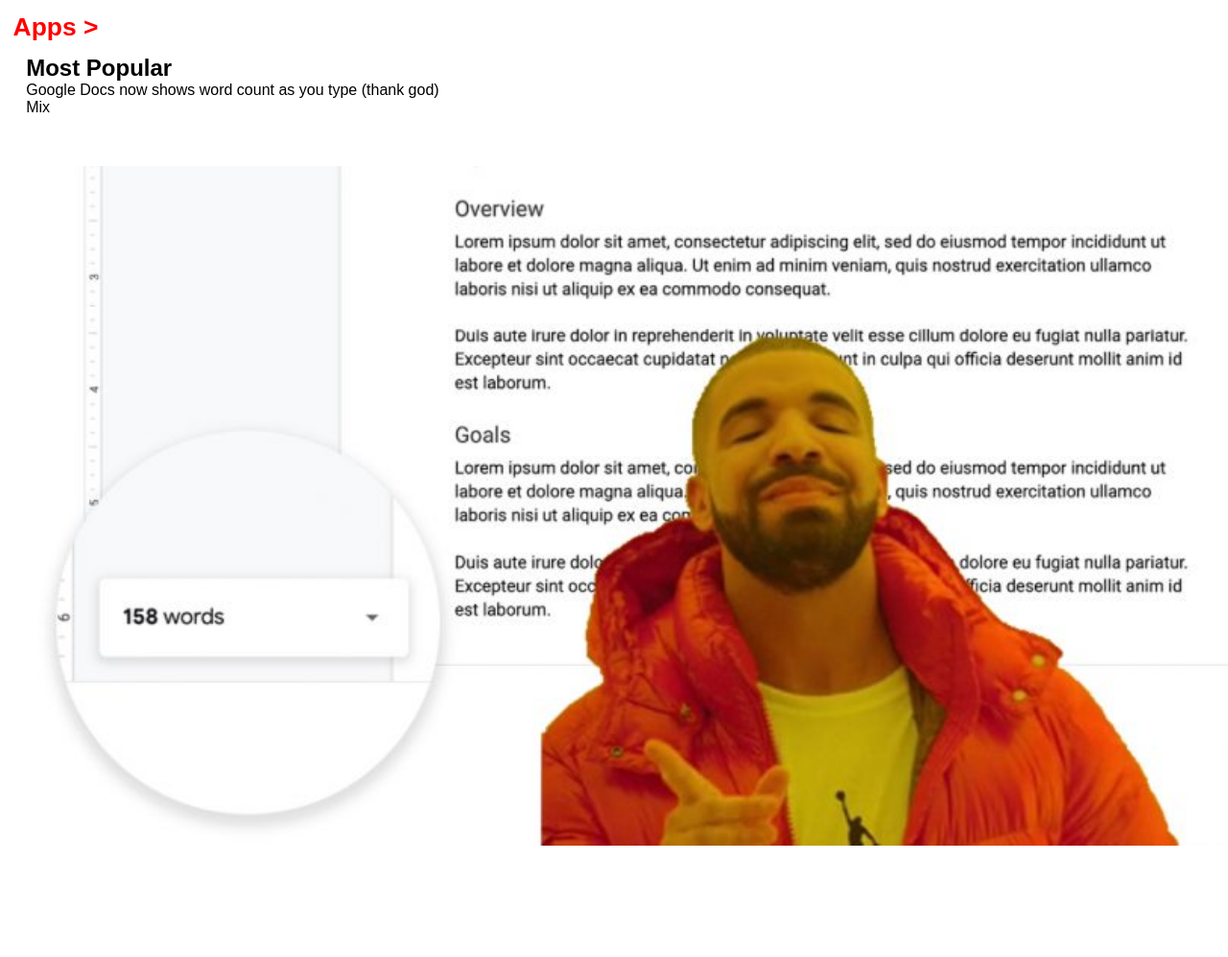
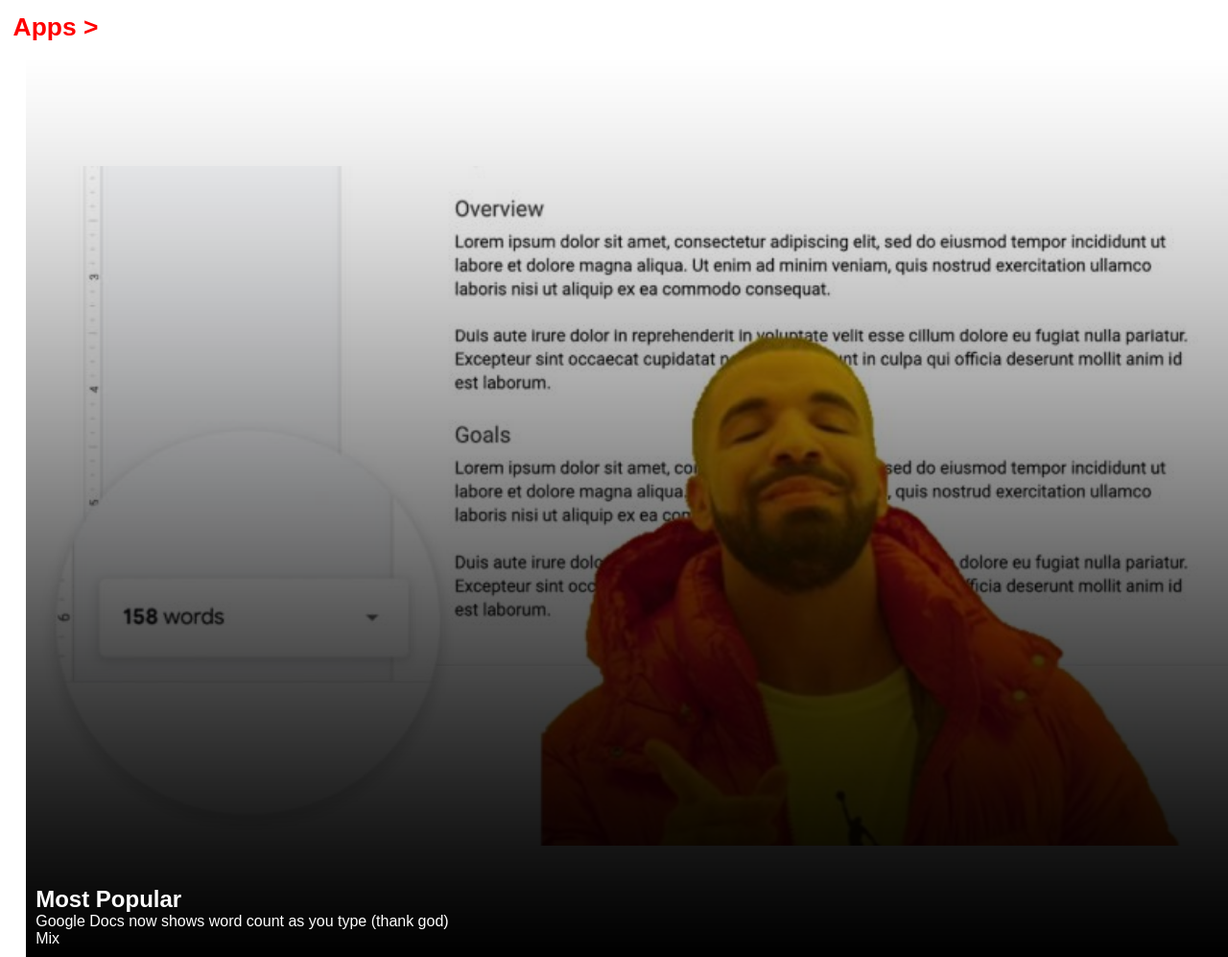
Before and after one commit to fedgut/building_with_responsive_design, a website: page index.html in a window 1280 px wide. Shown: the part 1180-2177 px from the top of the page at 96% size. Drawn offline with Linux system fonts and the light colour scheme.

Commit message:
adding background overlar

```diff
--- a/index.html
+++ b/index.html
@@ -132,6 +132,7 @@
         </h1>
         <article class="most-popular">
             <div class="background">
+                <div class="background-over">
                     <h2 class="article-header">
                         Most Popular
                     </h2>
@@ -139,6 +140,7 @@
                     <p class="author">
                         Mix
                     </p>
+                </div>
             </div>
         </article>
         <article class="latest">
--- a/sytle.css
+++ b/sytle.css
@@ -329,6 +329,7 @@ section {
   margin: 0.85rem;
   padding-top: 75%;
   position: relative;
+  color: white;
 }
 
 .background {
@@ -342,3 +343,19 @@ section {
   background-repeat: no-repeat;
   background-size: contain;
 }
+
+.background-over {
+  background: transparent url(images/image-gradient.png) no-repeat;
+  background-size: auto;
+  background-size: 100% 100%;
+  bottom: 0;
+  left: 0;
+  position: absolute;
+  top: 0;
+  right: 0;
+  z-index: 2;
+  display: flex;
+  flex-direction: column;
+  justify-content: flex-end;
+  padding: 0 10px 10px;
+}
```
Also changed, not shown: images/image-gradient.png (added). Lines whose indentation alone changed are shown as unchanged.
